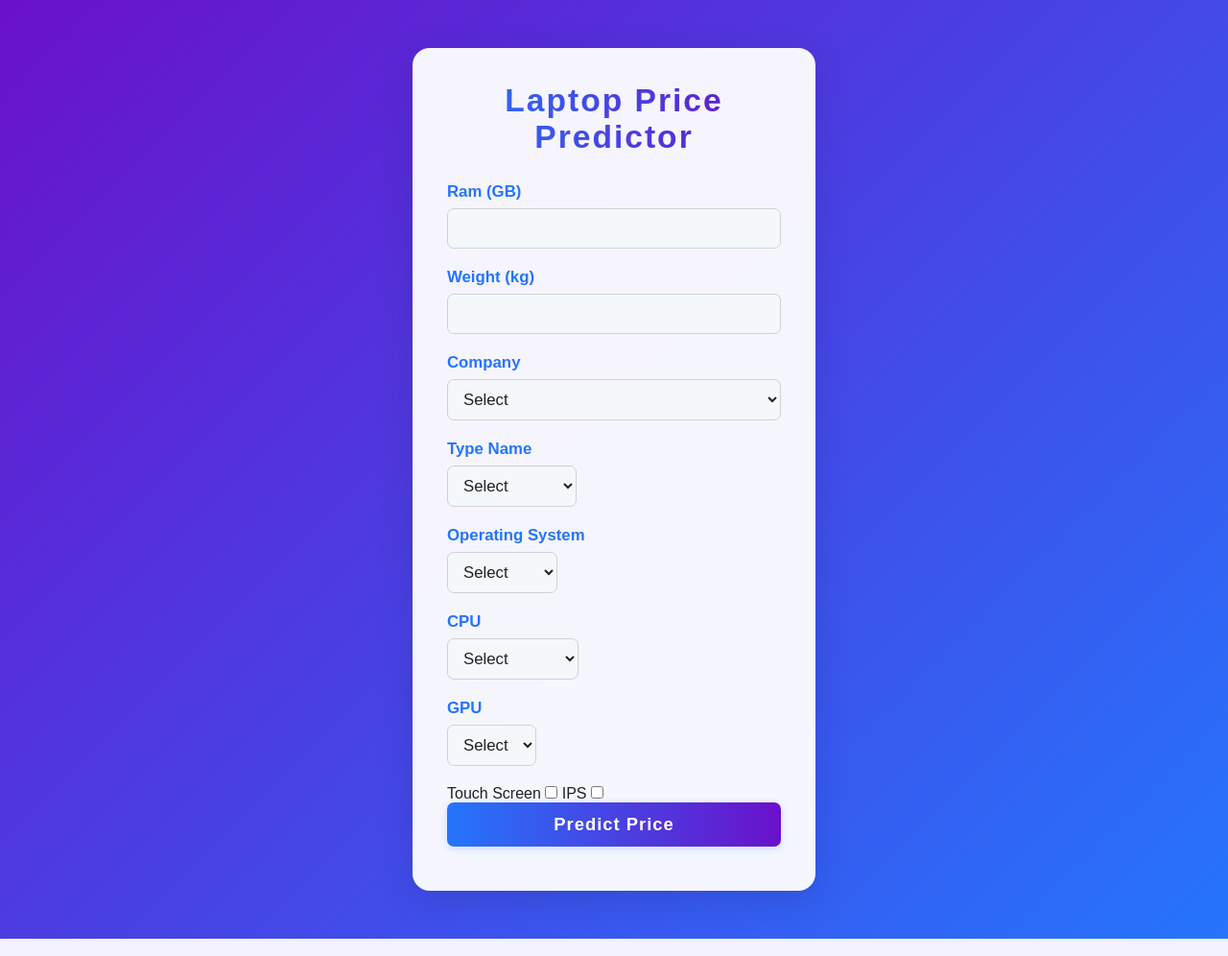
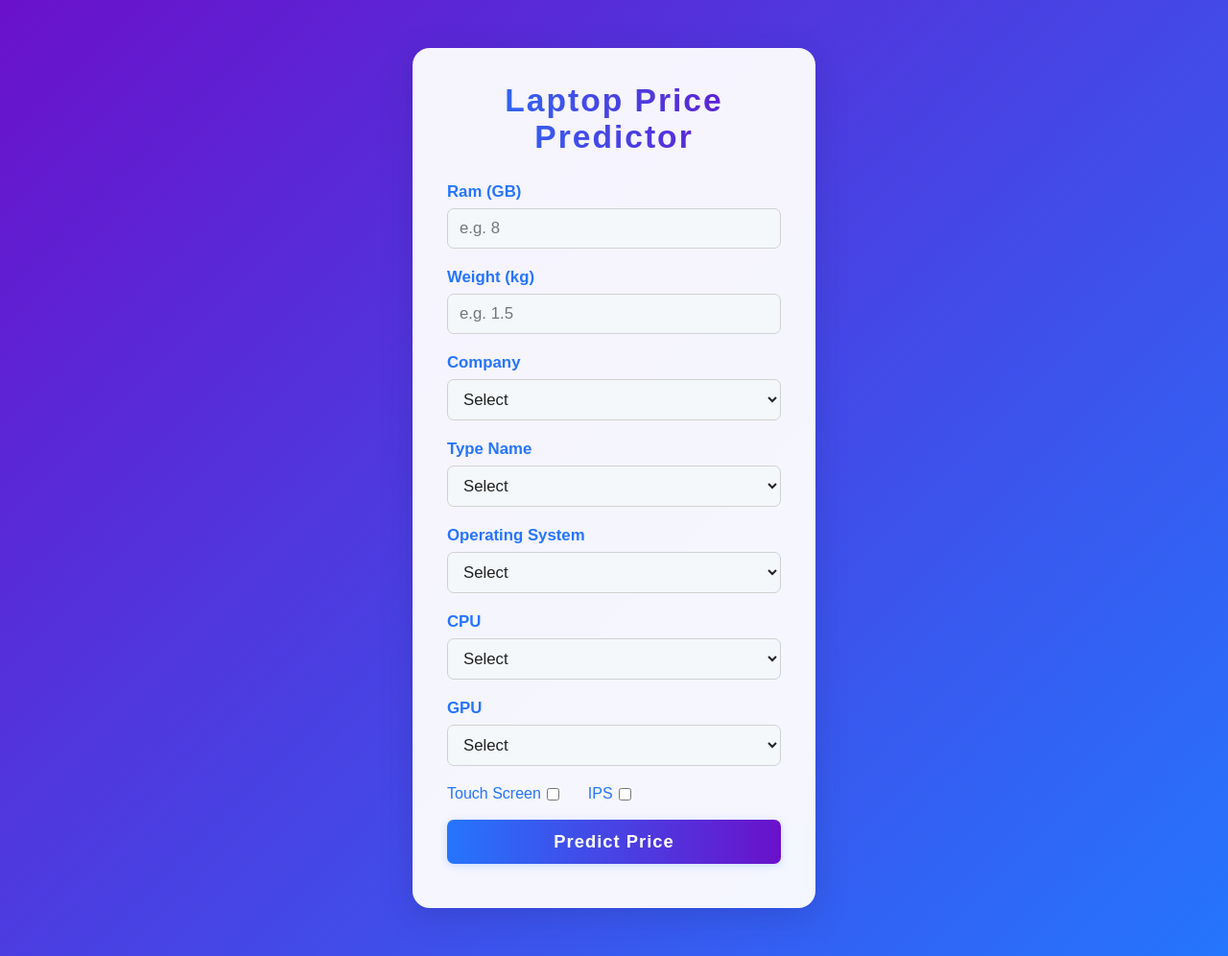
Before and after one commit to RensithUdara/Laptop-Price-Predictor, a Flask app: page / in a window 1280 px wide. Shown: the whole page at 96% size. Run offline with Flask 3, Linux system fonts and the light colour scheme.

Commit message:
Refactor form inputs and improve checkbox layout in index.html

```diff
--- a/website/templates/index.html
+++ b/website/templates/index.html
@@ -11,17 +11,15 @@
         <div class = "title">
             <h1>Laptop Price Predictor</h1>
         </div>
-
         <form action="/" method="post">
             <div class="inputfield">
                 <label for ="ram">Ram (GB)</label>
-                <input type="text" id="input" name="ram">
+                <input type="text" id="input" name="ram" placeholder="e.g. 8">
             </div>
             <div class="inputfield">
                 <label for ="weight">Weight (kg)</label>
-                <input type="text" id="input" name="weight" required>
+                <input type="text" id="input" name="weight" required placeholder="e.g. 1.5">
             </div>
-
             <div class="inputfield">
                 <label for ="company">Company</label>
                 <div class="custom_select">
@@ -41,7 +39,7 @@
             </div>
             <div class="inputfield">
                 <label for ="typename">Type Name</label>
-                <div class="custome_select">
+                <div class="custom_select">
                     <select name="typename" id="typename">
                         <option value="" selected hidden>Select</option>
                         <option value="gaming">Gaming</option>
@@ -54,7 +52,7 @@
             </div>
             <div class="inputfield">
                 <label for ="opsys">Operating System</label>
-                <div class="custome_select">
+                <div class="custom_select">
                     <select name="opsys" id="opsys">
                         <option value="" selected hidden>Select</option>
                         <option value="windows">Windows</option>
@@ -66,7 +64,7 @@
             </div>
             <div class="inputfield">
                 <label for ="cpuname">CPU</label>
-                <div class="custome_select">
+                <div class="custom_select">
                     <select name="cpuname" id="cpuname">
                         <option value="" selected hidden>Select</option>
                         <option value="intelcorei3">Intel Core i3</option>
@@ -79,7 +77,7 @@
             </div>
             <div class="inputfield">
                 <label for ="gpuname">GPU</label>
-                <div class="custome_select">
+                <div class="custom_select">
                     <select name="gpuname" id="gpuname">
                         <option value="" selected hidden>Select</option>
                         <option value="intel">Intel</option>
@@ -88,12 +86,13 @@
                     </select>
                 </div>
             </div>
-              <div class="check">
-                <label for ="touchscreen">Touch Screen</label>
-                <input type="checkbox" id="input" name="touchscreen">
-
-                <label for ="ips">IPS</label>
-                <input type="checkbox" id="input" name="ips">
+            <div class="inputfield checkboxes">
+                <label for ="touchscreen">Touch Screen
+                    <input type="checkbox" id="touchscreen" name="touchscreen">
+                </label>
+                <label for ="ips">IPS
+                    <input type="checkbox" id="ips" name="ips">
+                </label>
             </div>
             <div class="inputfield">
                 <input type="submit" value="Predict Price" class="btn">
```
